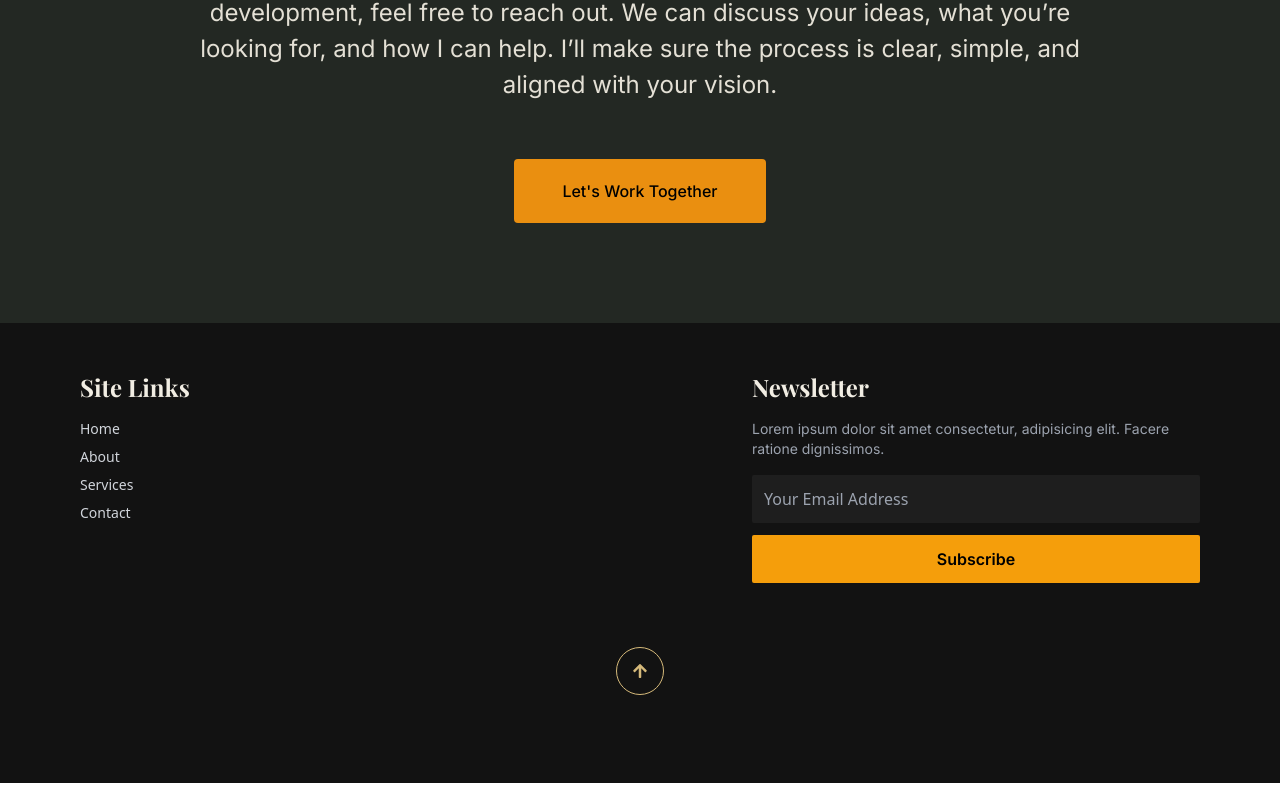
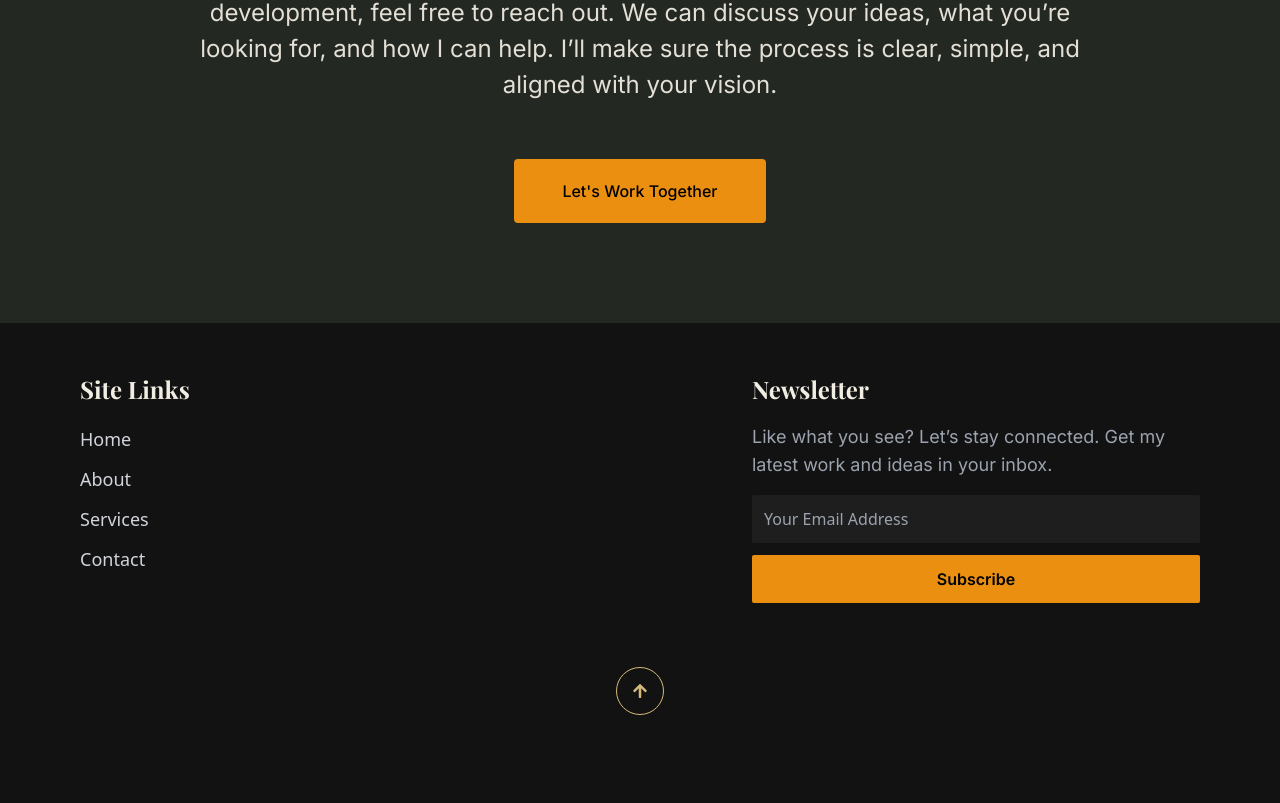
Before and after one commit to Pooja184/Portfolio, a React (Vite) app in the folder Frontend/: page / in a window 1280 px wide. Shown: the part 3177-3980 px from the top of the page. Built offline with nearby package versions, Linux system fonts and the light colour scheme.

Commit message:
create footer ui

```diff
--- a/Frontend/src/components/Footer.jsx
+++ b/Frontend/src/components/Footer.jsx
@@ -11,8 +11,8 @@ const Footer = () => {
       <div className="flex flex-col md:flex-row justify-between gap-10 md:gap-20">
         {/* Site Links */}
         <div>
-          <h2 className="text-2xl font-bold text-[#F1EDE3] mb-4">Site Links</h2>
-          <ul className="space-y-2 text-gray-300 text-sm">
+          <h2 className=" font-bold text-[#F1EDE3] mb-4 text-xl/8 md:text-2xl/9">Site Links</h2>
+          <ul className="space-y-2 text-gray-300 text-base/6 md:text-lg/8">
             <li>Home</li>
             <li>About</li>
             <li>Services</li>
@@ -22,16 +22,16 @@ const Footer = () => {
 
         {/* Newsletter */}
         <div className="md:max-w-md">
-          <h2 className="text-2xl font-bold text-[#F1EDE3] mb-4">Newsletter</h2>
-          <p className="text-sm text-gray-400 mb-4">
-            Lorem ipsum dolor sit amet consectetur, adipisicing elit. Facere ratione dignissimos.
+          <h2 className="text-xl/8 md:text-2xl/9 font-bold text-[#F1EDE3] mb-4">Newsletter</h2>
+          <p className=" text-gray-400 mb-4 text-base/5 md:text-lg/7">
+            Like what you see? Let’s stay connected. Get my latest work and ideas in your inbox.
           </p>
           <input
             type="email"
             placeholder="Your Email Address"
             className="w-full p-3 rounded-sm bg-[#1e1e1e] text-gray-300 placeholder:text-gray-400 outline-none mb-3"
           />
-          <button className="w-full bg-[#F59E0B] hover:bg-[#f7ad34] text-black font-semibold py-3 rounded-sm">
+          <button className="w-full  bg-[#ea8f10] hover:bg-[#f7ad34] text-black font-semibold py-3 rounded-sm">
             Subscribe
           </button>
         </div>
```
